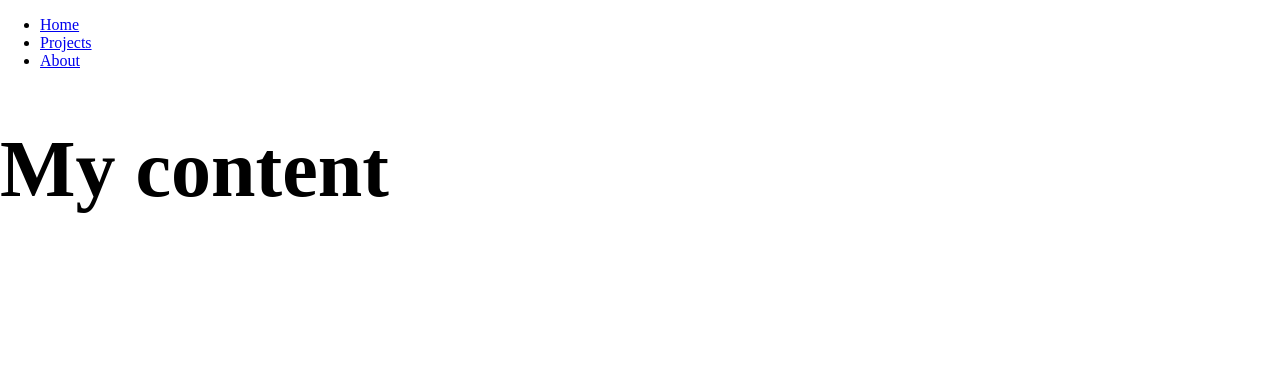
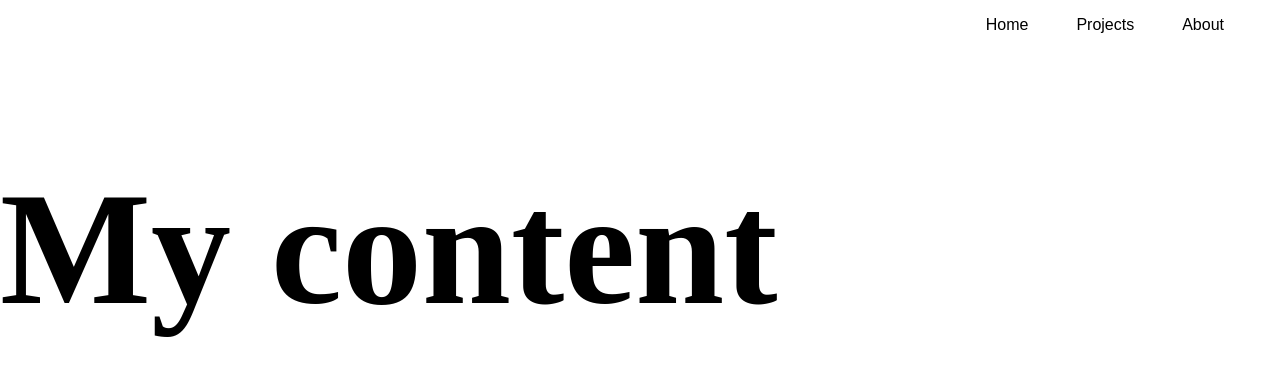
Before and after one commit to nidhish-nayak/nidhish, a SvelteKit app: page / in a window 1280 px wide. Shown: the top 376 px of the page. Built offline with nearby package versions, Linux system fonts and the light colour scheme.

Commit message:
Updated navbar

```diff
--- a/src/app.html
+++ b/src/app.html
@@ -16,5 +16,6 @@
 		margin: 0;
 		padding: 0;
 		box-sizing: border-box;
+		color: black;
 	}
 </style>
--- a/src/routes/+layout.svelte
+++ b/src/routes/+layout.svelte
@@ -1,9 +1,26 @@
 <script>
+	import Loading from '$lib/Loading.svelte';
+	import Logo from '$lib/Logo.svelte';
+	import { onMount } from 'svelte';
 	import '../app.scss';
+
+	let showComponent = true;
+	onMount(() => {
+		setTimeout(() => {
+			showComponent = false;
+		}, 5000);
+	});
 </script>
 
+{#if showComponent}
+	<Loading />
+{/if}
+
+{#if !showComponent}
 	<nav>
-	<div />
+		<div>
+			<Logo />
+		</div>
 		<ul>
 			<li><a href="/">Home</a></li>
 			<li><a href="/projects">Projects</a></li>
@@ -11,3 +28,31 @@
 		</ul>
 	</nav>
 	<slot />
+{/if}
+
+<style lang="scss">
+	nav {
+		display: flex;
+		justify-content: space-between;
+	}
+
+	ul {
+		display: flex;
+		margin-right: 2em;
+	}
+
+	li {
+		list-style: none;
+	}
+
+	a {
+		font-family: sans-serif;
+		text-decoration: none;
+		color: black;
+		padding: 1.5em;
+	}
+
+	a:hover {
+		background-color: lightblue;
+	}
+</style>
--- a/src/routes/+page.svelte
+++ b/src/routes/+page.svelte
@@ -1,11 +1,12 @@
 <script>
 </script>
 
-<!-- <Loading /> -->
-<h1 class="title">My content</h1>
+<main>
+	<h1 class="title">My content</h1>
+</main>
 
 <style>
 	.title {
-		font-size: 5rem;
+		font-size: 10rem;
 	}
 </style>
```
Also changed, not shown: src/lib/Logo.svelte (added). Lines whose indentation alone changed are shown as unchanged.
